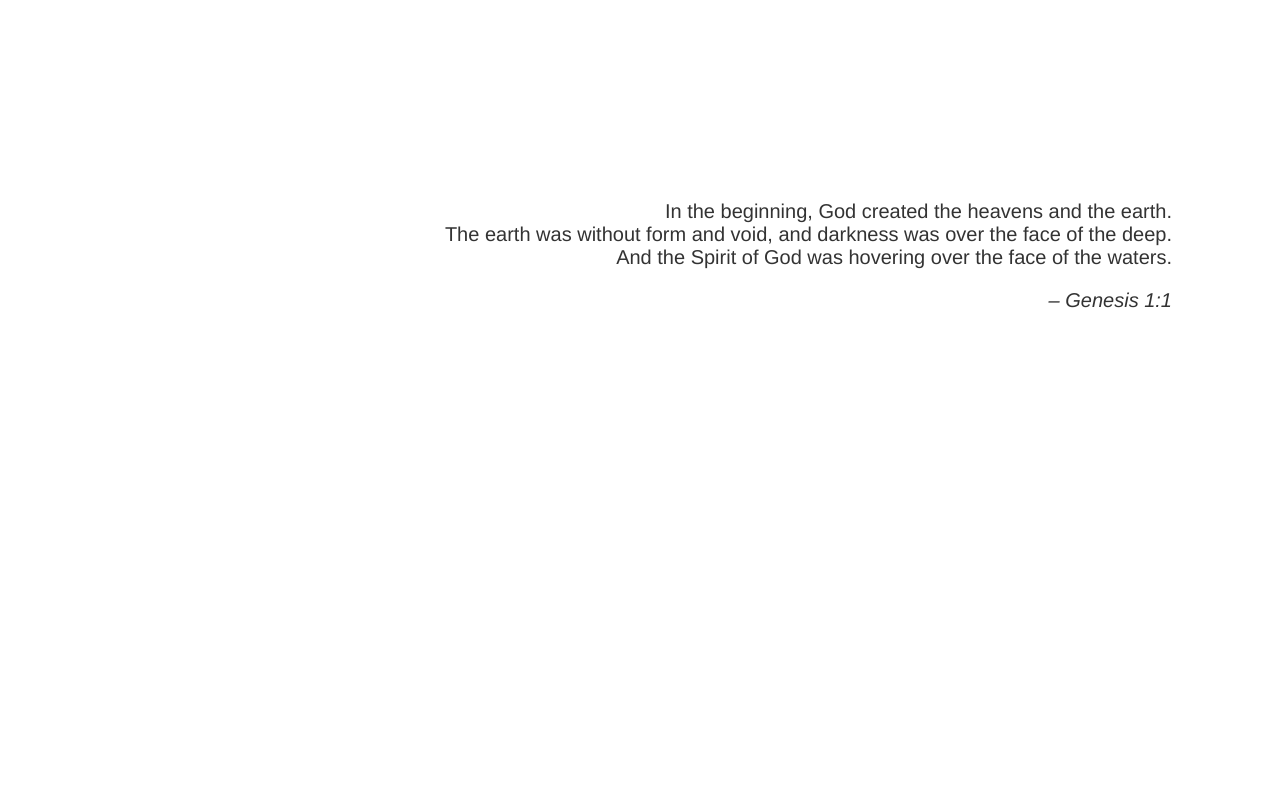
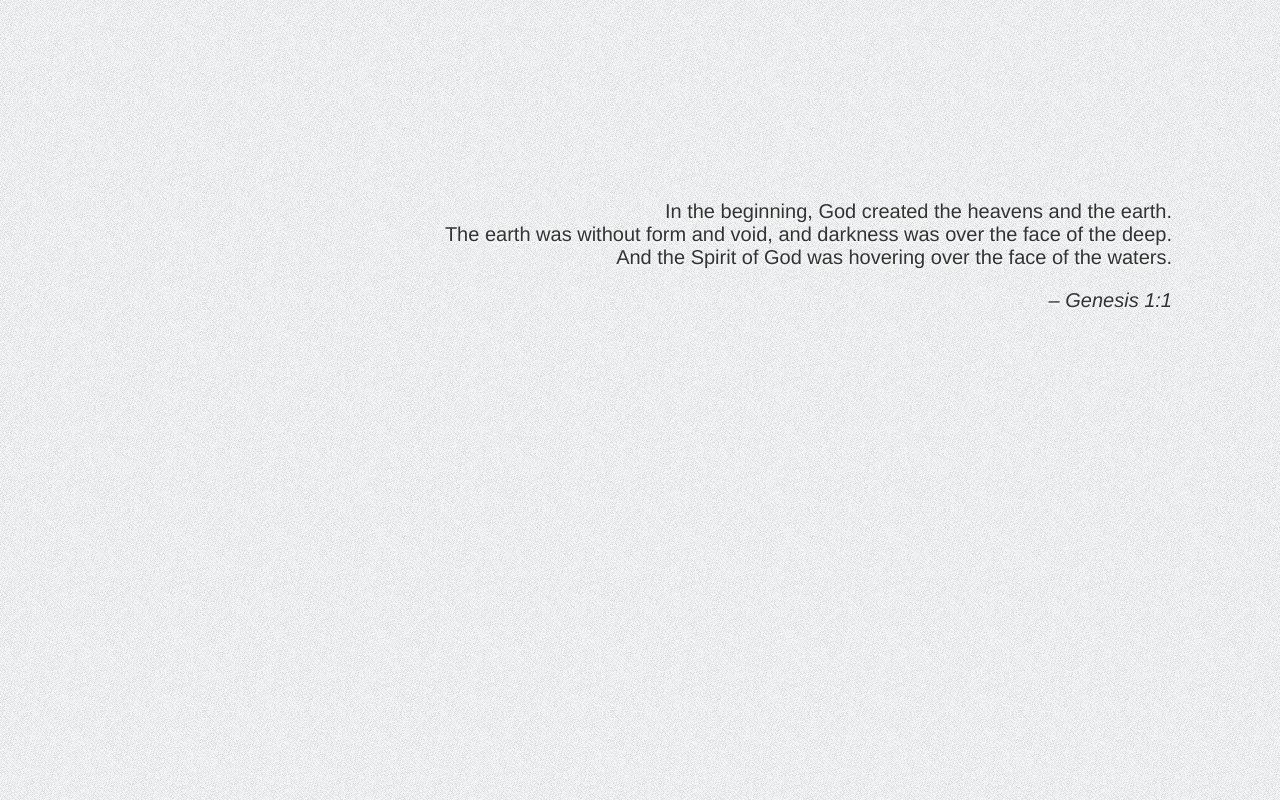
Before and after one commit to abbas-obscurus/firescript-team-site, a plain HTML site: page index.html in a window 1280 px wide. Drawn offline with Linux system fonts and the light colour scheme.

Commit message:
Fixed css

```diff
--- a/index.html
+++ b/index.html
@@ -4,7 +4,7 @@
 	<title>Firescript Team</title>
 	<style type="text/css" media="screen">
 		body {
-			background-url: "static/images/white_texture.png";
+			background-image: url("static/images/white_texture.png");
 			font-family: "Helvetica Neue", "Helvetica", Arial, sans-serif;
 		}
 
```
